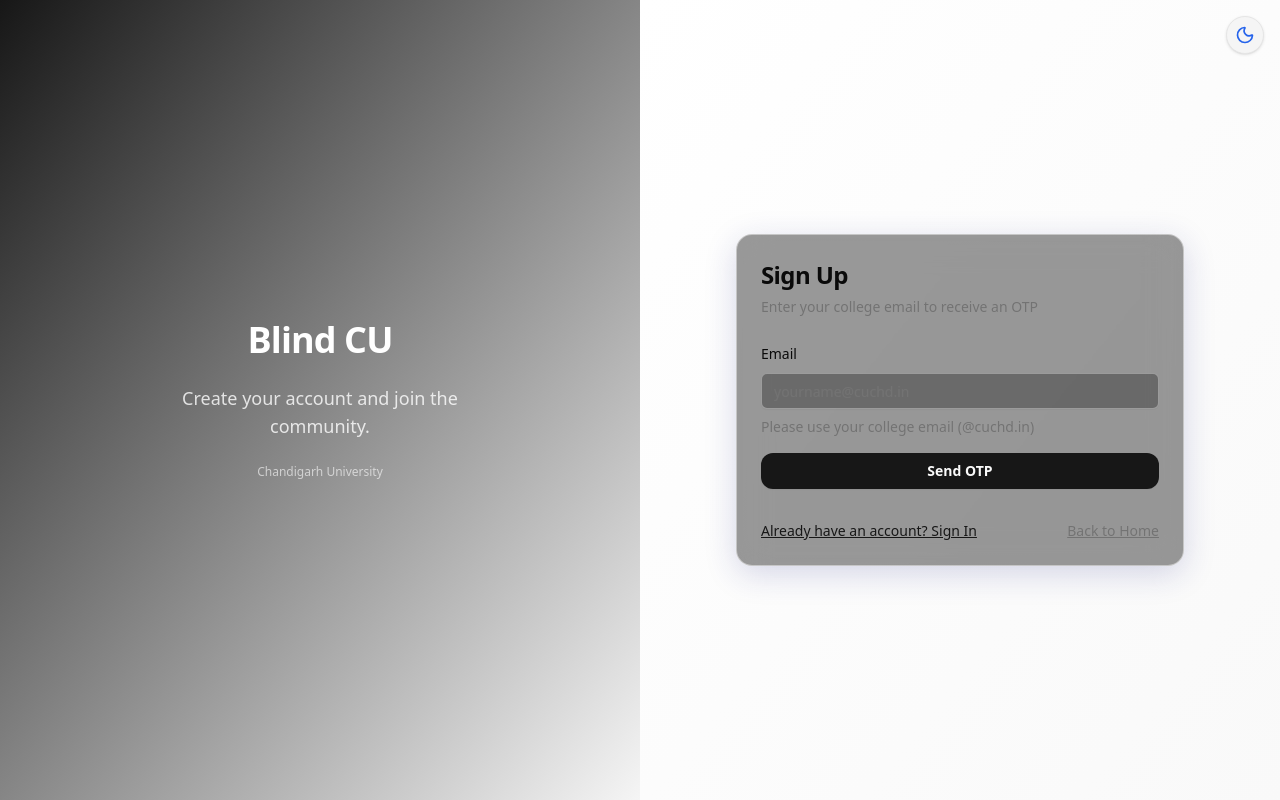
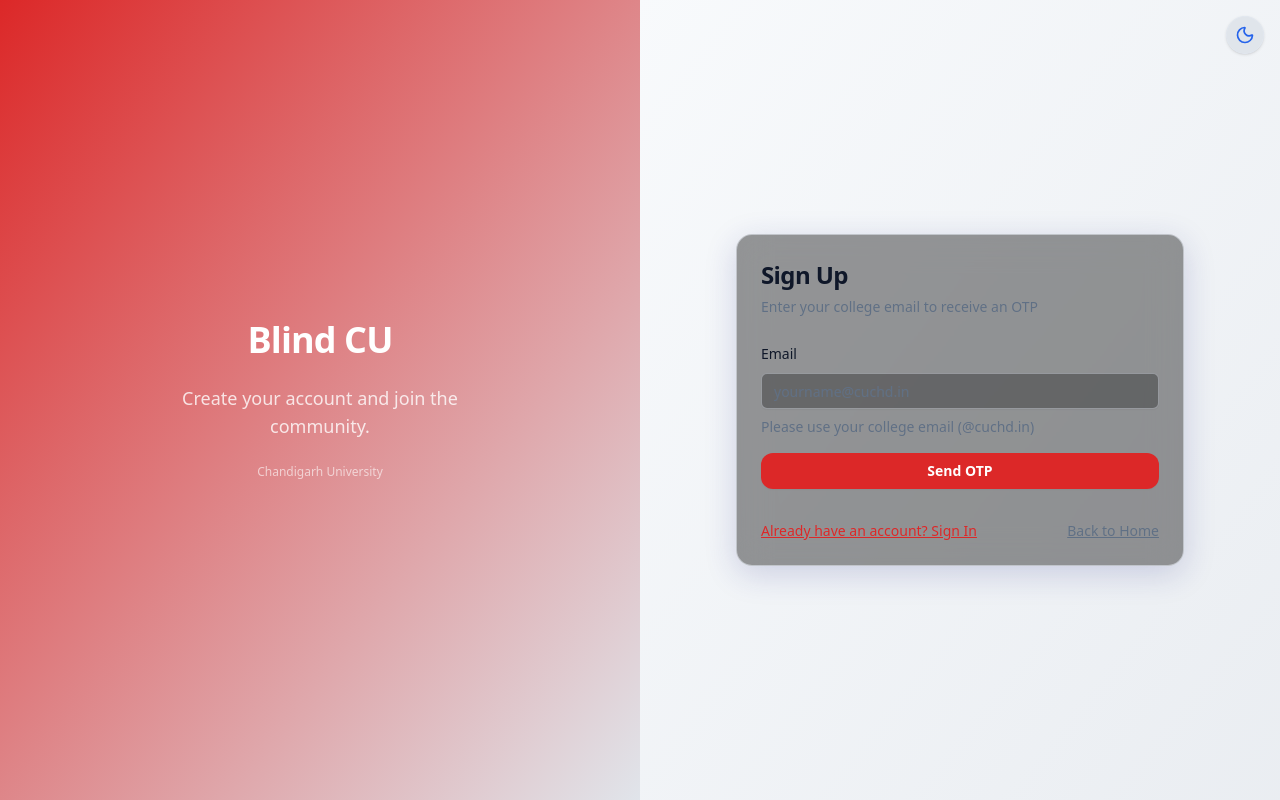
Before and after one commit to Aarav11-vaish/Blind-website-for-CU, a Next.js app in the folder frontend/: page /signup in a window 1280 px wide. Built offline with nearby package versions, Linux system fonts and the light colour scheme; no server answers.

Commit message:
css configuration

```diff
--- a/frontend/src/app/globals.css
+++ b/frontend/src/app/globals.css
@@ -6,89 +6,188 @@
   :root {
     --radius: 0.5rem;
 
-    /* Light Theme */
-    --background: 0 0% 100%;
-    --foreground: 0 0% 3.9%;
+    /* LIGHT THEME — from your prototype */
+    --background: 210 40% 98%;
+    /* #F8FAFC */
+    --foreground: 222 47% 11%;
+    /* #1E293B */
+
     --card: 0 0% 100%;
-    --card-foreground: 0 0% 3.9%;
+    /* white */
+    --card-foreground: 222 47% 11%;
 
-    --border: 0 0% 89.8%;
-    --input: 0 0% 89.8%;
-    --ring: 0 0% 3.9%;
+    --border: 214 32% 91%;
+    /* #E2E8F0 */
+    --input: 214 32% 91%;
 
-    /* Primary (Blue) */
-    --primary: 0 0% 9%;
-    /* #3B82F6 */
-    --primary-foreground: 0 0% 98%;
+    --primary: 0 72% 51%;
+    /* #DC2626 */
+    --primary-foreground: 0 0% 100%;
 
-    /* Secondary (Red) */
-    --secondary: 0 0% 96.1%;
-    /* #EF4444 */
-    --secondary-foreground: 0 0% 9%;
+    --secondary: 215 20% 90%;
+    /* subtle gray */
+    --secondary-foreground: 215 25% 20%;
 
-    --destructive: 0 84.2% 60.2%;
-    --destructive-foreground: 0 0% 98%;
+    --muted: 215 20% 90%;
+    --muted-foreground: 215 16% 45%;
 
-    --muted: 0 0% 96.1%;
-    --muted-foreground: 0 0% 45.1%;
+    --accent: 215 20% 88%;
+    --accent-foreground: 222 47% 11%;
 
-    --accent: 0 0% 96.1%;
-    --accent-foreground: 0 0% 9%;
     --popover: 0 0% 100%;
-    --popover-foreground: 0 0% 3.9%;
-    --chart-1: 12 76% 61%;
-    --chart-2: 173 58% 39%;
-    --chart-3: 197 37% 24%;
-    --chart-4: 43 74% 66%;
-    --chart-5: 27 87% 67%;
+    --popover-foreground: 222 47% 11%;
+
+    --ring: 0 72% 51%;
+    /* primary red */
+
+    --destructive: 0 72% 51%;
+    --destructive-foreground: 0 0% 100%;
+
   }
 
   .dark {
-    --background: 0 0% 3.9%;
-    --foreground: 0 0% 98%;
+    /* Deep navy background */
+    --background: 222 65% 7%;
+    /* #0B1120 */
 
-    --card: 0 0% 3.9%;
-    --card-foreground: 0 0% 98%;
+    /* Text */
+    --foreground: 215 20% 92%;
+    /* #E2E8F0 */
 
-    --border: 0 0% 14.9%;
-    --input: 0 0% 14.9%;
-    --ring: 0 0% 83.1%;
+    /* Card (dark slate) */
+    --card: 215 32% 17%;
+    /* #1E293B */
+    --card-foreground: 215 20% 92%;
 
-    /* Primary (Blue) */
-    --primary: 0 0% 98%;
-    /* #60A5FA */
-    --primary-foreground: 0 0% 9%;
+    /* Borders (dark blue-gray) */
+    --border: 215 25% 23%;
+    /* #283548 */
+    --input: 215 25% 23%;
 
-    /* Secondary (Red) */
-    --secondary: 0 0% 14.9%;
-    /* #F87171 */
-    --secondary-foreground: 0 0% 98%;
+    /* Primary red */
+    --primary: 0 72% 51%;
+    /* #DC2626 */
+    --primary-foreground: 0 0% 100%;
 
-    --destructive: 0 62.8% 30.6%;
-    --destructive-foreground: 0 0% 98%;
+    --primary-hover: 0 73% 40%;
+    /* #B91C1C */
 
-    --muted: 0 0% 14.9%;
-    --muted-foreground: 0 0% 63.9%;
+    /* Muted areas */
+    --muted: 215 20% 15%;
+    /* #1A2433 */
+    --muted-foreground: 215 15% 75%;
+    /* #A8B3C1 */
 
-    --accent: 0 0% 14.9%;
-    --accent-foreground: 0 0% 98%;
-    --popover: 0 0% 3.9%;
-    --popover-foreground: 0 0% 98%;
-    --chart-1: 220 70% 50%;
-    --chart-2: 160 60% 45%;
-    --chart-3: 30 80% 55%;
-    --chart-4: 280 65% 60%;
-    --chart-5: 340 75% 55%;
+    /* Accent */
+    --accent: 215 32% 17%;
+    /* matches card */
+    --accent-foreground: 215 20% 92%;
+
+    /* Popover */
+    --popover: 215 32% 17%;
+    --popover-foreground: 215 20% 92%;
+
+    /* Red ring */
+    --ring: 0 72% 51%;
+
+    --destructive: 0 72% 51%;
+    --destructive-foreground: 0 0% 100%;
   }
-}
 
 
+}
 
 @layer base {
   * {
     @apply border-border;
   }
+
   body {
     @apply bg-background text-foreground;
   }
 }
+
+/* Bubble Animations for Glassmorphic Sign In Page */
+.animate-bubble1 {
+  animation: bubbleMove1 12s infinite alternate;
+}
+
+.animate-bubble2 {
+  animation: bubbleMove2 14s infinite alternate;
+}
+
+.animate-bubble3 {
+  animation: bubbleMove3 10s infinite alternate;
+}
+
+.animate-bubble4 {
+  animation: bubbleMove4 16s infinite alternate;
+}
+
+.animate-bubble5 {
+  animation: bubbleMove5 18s infinite alternate;
+}
+
+.animate-bubble6 {
+  animation: bubbleMove6 20s infinite alternate;
+}
+
+@keyframes bubbleMove1 {
+  0% {
+    transform: translateY(0)
+  }
+
+  100% {
+    transform: translateY(40px) scale(1.1)
+  }
+}
+
+@keyframes bubbleMove2 {
+  0% {
+    transform: translateY(0)
+  }
+
+  100% {
+    transform: translateY(-30px) scale(1.05)
+  }
+}
+
+@keyframes bubbleMove3 {
+  0% {
+    transform: translateX(0)
+  }
+
+  100% {
+    transform: translateX(30px) scale(1.08)
+  }
+}
+
+@keyframes bubbleMove4 {
+  0% {
+    transform: translateY(0)
+  }
+
+  100% {
+    transform: translateY(20px) scale(1.12)
+  }
+}
+
+@keyframes bubbleMove5 {
+  0% {
+    transform: translateX(0)
+  }
+
+  100% {
+    transform: translateX(-20px) scale(1.07)
+  }
+}
+
+@keyframes bubbleMove6 {
+  0% {
+    transform: translateY(0)
+  }
+
+  100% {
+    transform: translateY(-15px) scale(1.09)
+  }
+}
```
